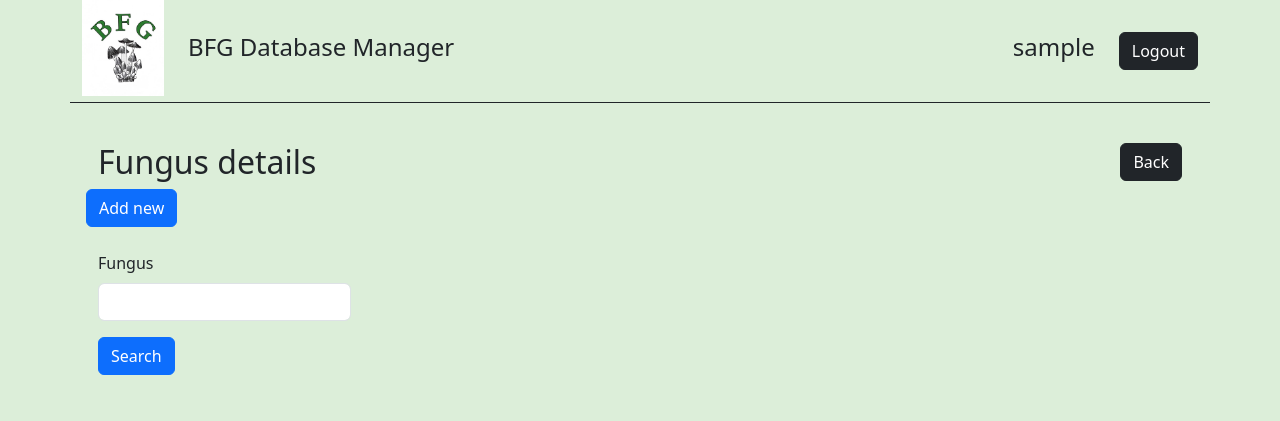
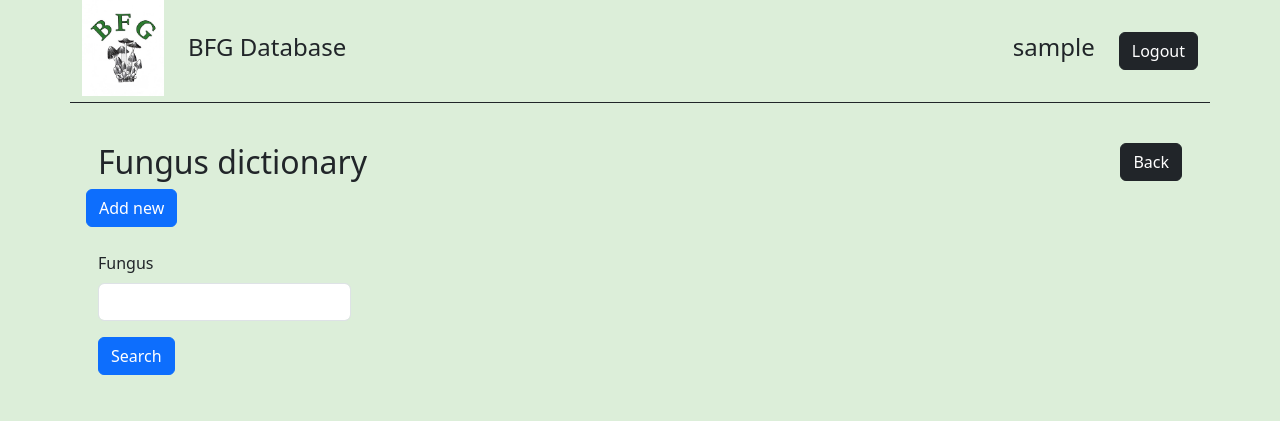
Before and after one commit to Excess10n/BFG-Database-Manager, a Django app: page /fungus/ in a window 1280 px wide. Shown: the top 421 px of the page. Run offline with Django 5.2, Linux system fonts and the light colour scheme; the visitor is signed in with stand-in values (Sample User, id 1); data that the repository does not hold is empty; some libraries are stand-ins or nearby versions.

Commit message:
release changes

```diff
--- a/djangoProject/managementApp/templates/base.html
+++ b/djangoProject/managementApp/templates/base.html
@@ -4,10 +4,11 @@
 <html>
 <link href="https://cdn.jsdelivr.net/npm/bootstrap@5.3.3/dist/css/bootstrap.min.css" rel="stylesheet" integrity="sha384-QWTKZyjpPEjISv5WaRU9OFeRpok6YctnYmDr5pNlyT2bRjXh0JMhjY6hW+ALEwIH" crossorigin="anonymous">
 <link rel="stylesheet" href="{% static 'css/file-upload.css' %}">
+<link rel="icon" type="image/x-icon" href="{% static 'favicon.ico' %}">
 
 <head>
     {% block title %}
-    <title>BFG Database Manager</title>
+    <title>FRDBFG</title>
     {% endblock title %}
 </head>
 
@@ -20,7 +21,7 @@
                 <img src="/media/BFGlogo.jpg" alt="BFG Logo" style="height: 96px; width: auto;">
             </a>
         </div>
-        <h4 class="col-auto me-auto">BFG Database Manager</h4>
+        <h4 class="col-auto me-auto">BFG Database</h4>
         <h4 class="col-auto">
             {% if user.is_authenticated %}
                 {{user.username}}
--- a/djangoProject/managementApp/templates/dataManager/fungus.html
+++ b/djangoProject/managementApp/templates/dataManager/fungus.html
@@ -5,7 +5,7 @@
 {% block content %}
 <div class="container">
 <div class="row">
-    <h2 class="col-auto me-auto">Fungus details</h2>
+    <h2 class="col-auto me-auto">Fungus dictionary</h2>
     <div class="col-auto">
         <a href="/" class="button-class"><button type="button" class="btn btn-dark">Back</button></a>
     </div>
--- a/djangoProject/managementApp/templates/dataManager/substr.html
+++ b/djangoProject/managementApp/templates/dataManager/substr.html
@@ -5,7 +5,7 @@
 {% block content %}
 <div class="container">
 <div class="row">
-    <h2 class="col-auto me-auto">Stubstrate list</h2>
+    <h2 class="col-auto me-auto">Substrate list</h2>
     {% if delete %}
         <div class="col-auto">
             <a href="/substrate?delete=false" class="button-class"><button type="button" class="btn btn-danger">Delete mode: ON</button></a>
--- a/djangoProject/managementApp/templates/index.html
+++ b/djangoProject/managementApp/templates/index.html
@@ -5,9 +5,9 @@
 {% block content %}
 <div class="mx-auto text-center">
     {% if isManager %}
-        <h4>Welcome to the BFG Database manager</h4>
+        <h4>Welcome to FRDBFG</h4>
     {% else %}
-        <h4>Welcome to the restrcited member view of the BFG Database</h4>
+        <h4>Welcome to the restricted member view of FRDBFG</h4>
     {% endif %}
     <div class="row row-cols-1 row-cols-md-4 g-4 mt-3">
         {% for page in pages %}
--- a/djangoProject/managementApp/views.py
+++ b/djangoProject/managementApp/views.py
@@ -15,7 +15,6 @@ import itertools
 import os
 import logging
 import zipfile
-import json
 
 import pypandoc
 
@@ -79,18 +78,18 @@ def IndexView(request):
                     "link": "/record/browse"
                 },
                 {
-                    "title": "Fungus list",
+                    "title": "Fungus dictionary",
                     "desc": "browse BFG's dictionary of fungi",
                     "link": "/fungus"
                 },
                 {
                     "title": "Site details",
-                    "desc": "view, add, or change any site details",
+                    "desc": "add or change any site details",
                     "link": "/site"
                 },
                 {
                     "title": "Member details",
-                    "desc": "view, add, or change any member details",
+                    "desc": "add or change any member details",
                     "link": "/member"
                 },
                 {
@@ -184,7 +183,7 @@ def manageForm(form, new, edit, request):
                 num = int(lastCode[-7:]) + 1
                 inst.uniqueCode = f"{lastCode[:-7]}{num:07d}"
             else:
-                inst.uniqueCode = f"BFG{nameCode}0000000"
+                inst.uniqueCode = f"BFG{nameCode}0000001"
 
     # if this is not bulk entered the site and member must be retrived from the form
     else:
@@ -626,7 +625,7 @@ def RecordBrowseView(request):
         if param != "":
             param = param[:-1]
 
-        records = Record.objects.all()
+        records = Record.objects.all().order_by("-dateFound", "fungusFK__currentFungus__fullName")
 
         # substrate and assoc filters
         if substrate != None:
@@ -908,6 +907,8 @@ def FungusEditSingle(request, id):
         if key == "deleteOption":
             deleteOption = value == "True"
             continue
+        if key == "new":
+            continue
         if value is not None:
             param += f"{key}={value}&"
     if param:
@@ -1072,6 +1073,8 @@ def SiteEditSingle(request, id):
         if key == "deleteOption":
             deleteOption = value == "True"
             continue
+        if key == "new":
+            continue
         if value is not None:
             param += f"{key}={value}&"
     if param:
@@ -1259,6 +1262,8 @@ def MemberEditSingle(request, id):
     for key, value in request.GET.items():
         if key == "deleteOption":
             deleteOption = value == "True"
+            continue
+        if key == "new":
             continue
         if value is not None:
             param += f"{key}={value}&"
```
Also changed, not shown: djangoProject/managementApp/management/commands/forceExported.py (added, +15 -0 lines), djangoProject/static/favicon.ico (added).
